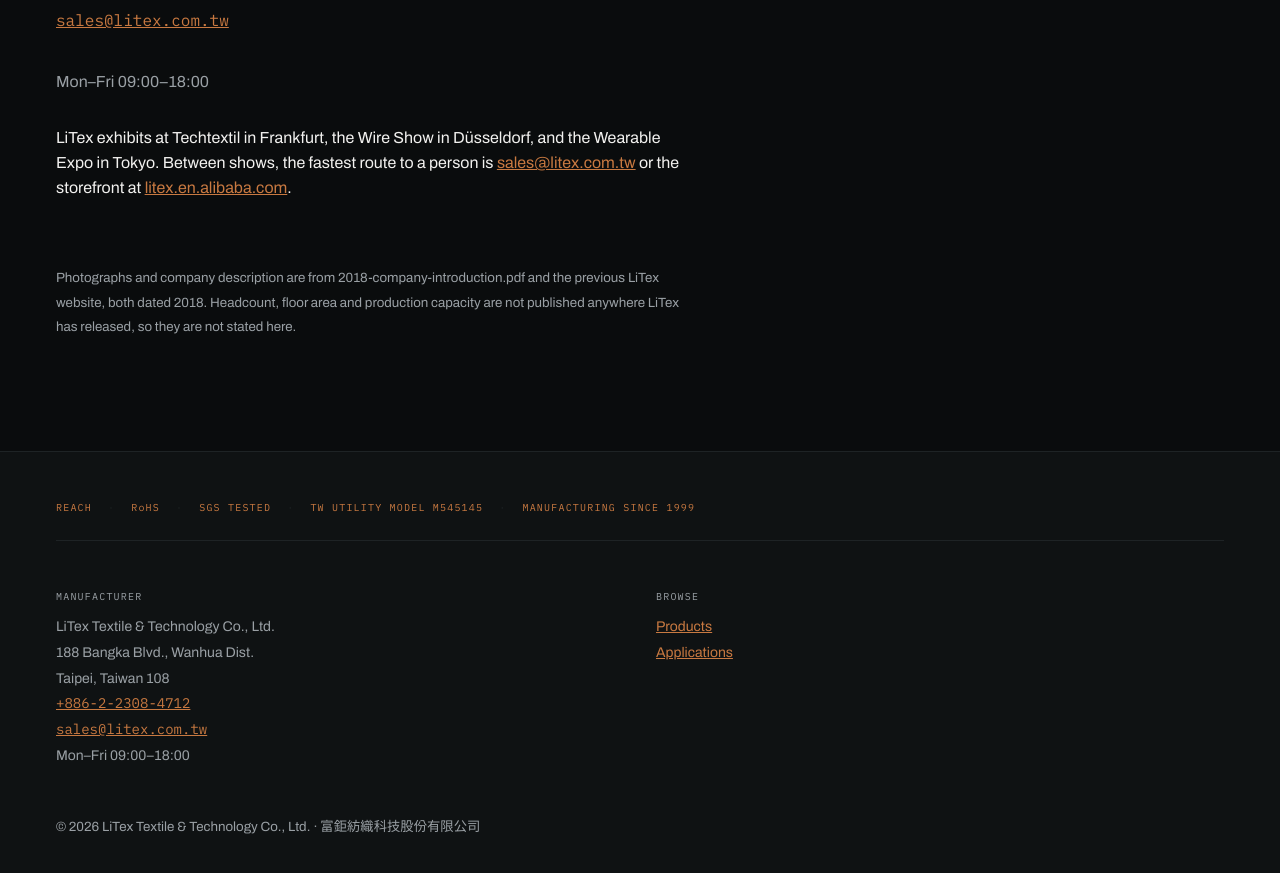
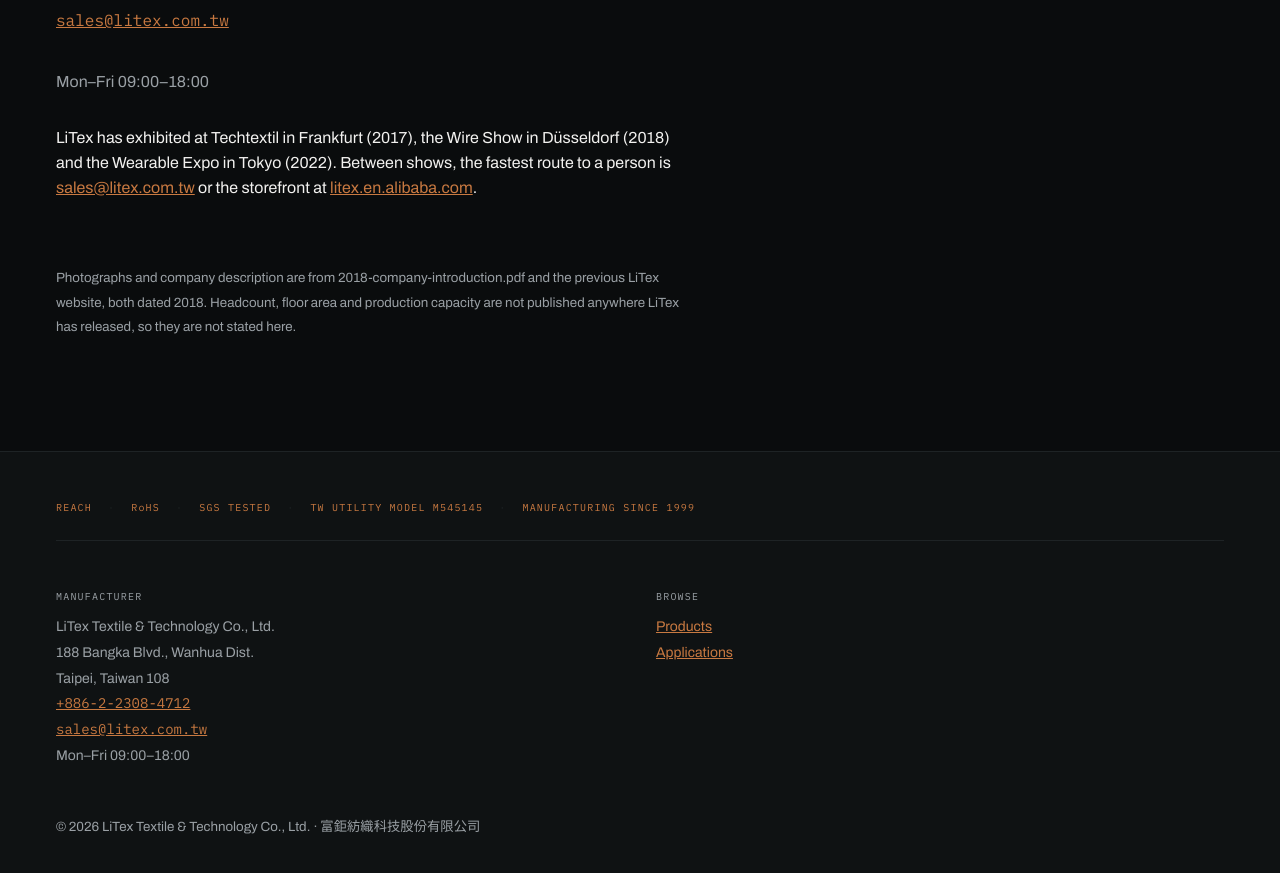
Before and after one commit to darsonl/litex-website, an Astro site: page /company/about in a window 1280 px wide. Shown: the part 2940-3813 px from the top of the page. Built offline with nearby package versions, Linux system fonts and the light colour scheme; Astro itself is replaced by a stand-in of ours.

Commit message:
fix: qualify the trade-show dates and cover a fifth spacing join in about.astro

```diff
--- a/src/pages/company/about.astro
+++ b/src/pages/company/about.astro
@@ -95,8 +95,8 @@ const CATALOG = '2018-company-introduction.pdf';
   <ContactBlock />
 
   <p>
-    LiTex exhibits at Techtextil in Frankfurt, the Wire Show in Düsseldorf, and the Wearable Expo
-    in Tokyo. Between shows, the fastest route to a person is{' '}
+    LiTex has exhibited at Techtextil in Frankfurt (2017), the Wire Show in
+    Düsseldorf (2018) and the Wearable Expo in Tokyo (2022). Between shows, the fastest route to a person is{' '}
     <a href={`mailto:${COMPANY.email}`}>{COMPANY.email}</a> or the storefront at{' '}
     <a href="https://litex.en.alibaba.com/">litex.en.alibaba.com</a>.
   </p>
```
Also changed, not shown: tests/company.test.ts (+4 -3 lines).
